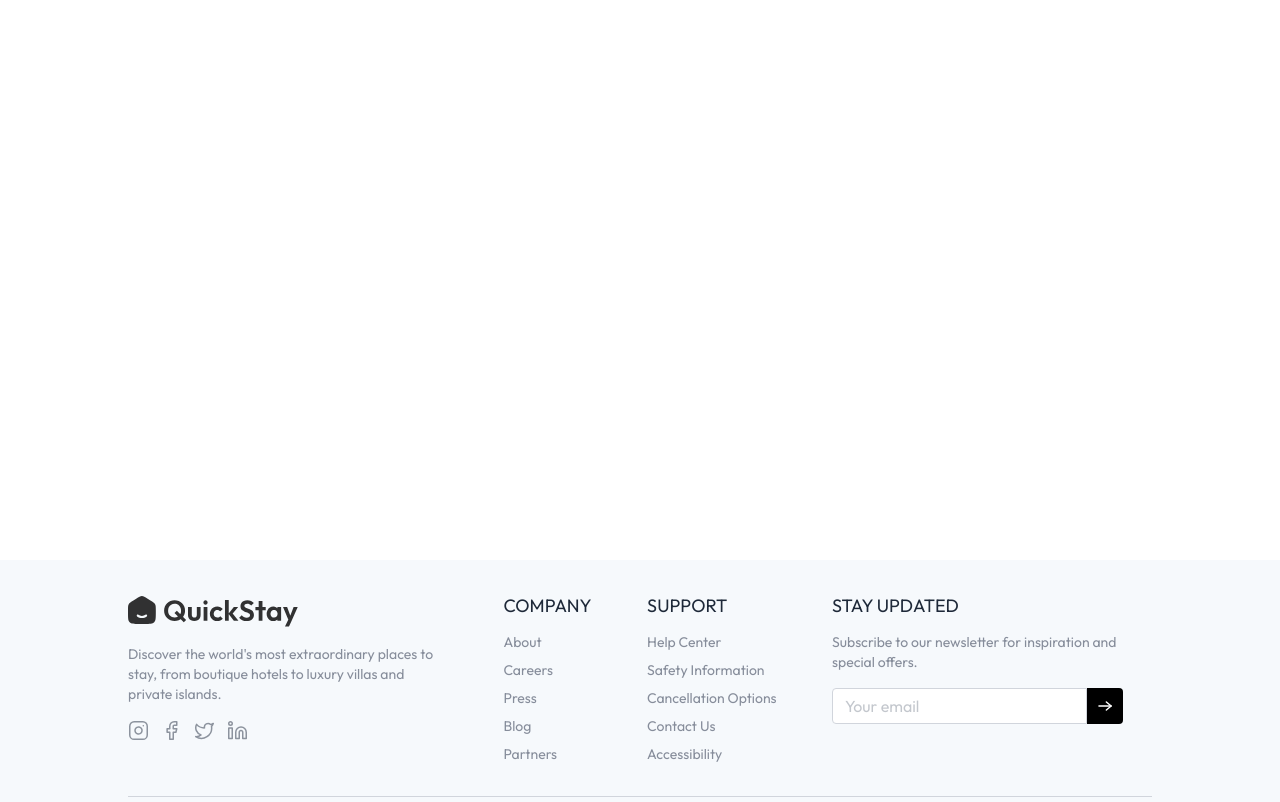
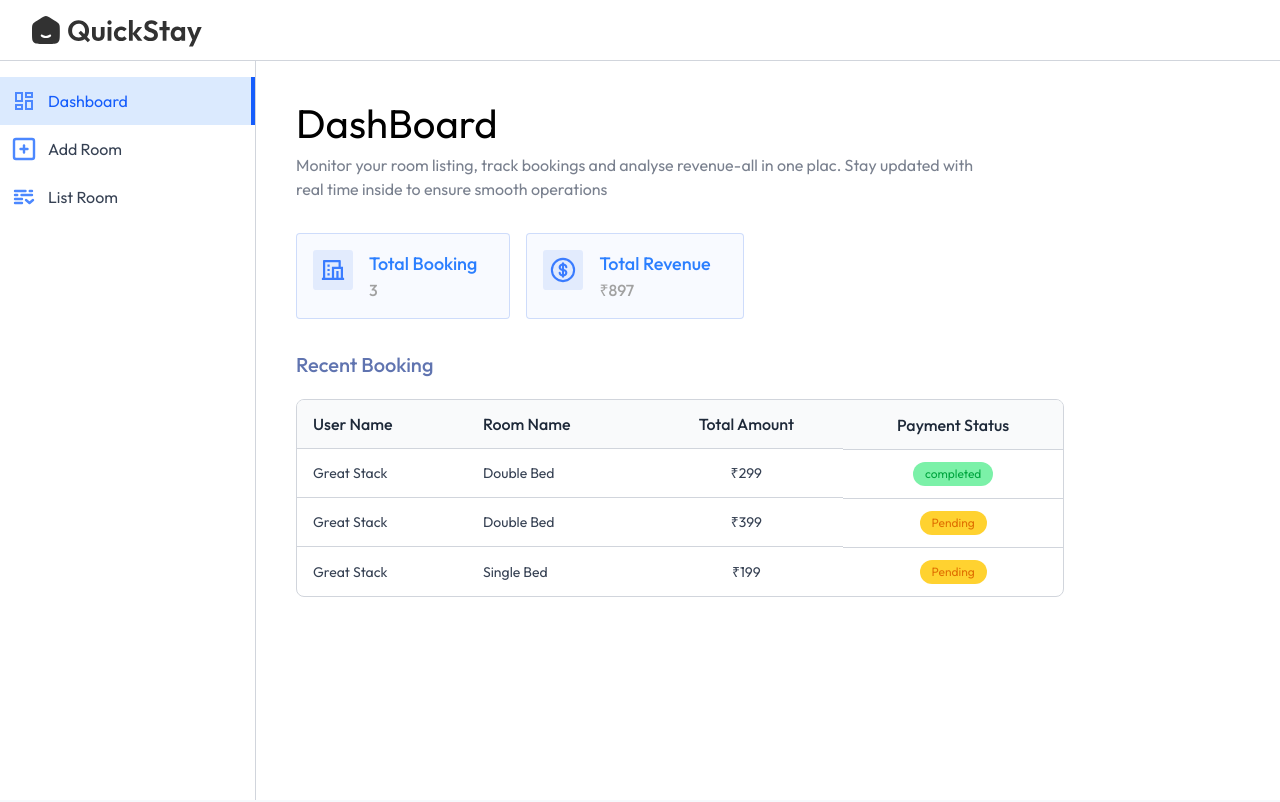
Before and after one commit to PriteshBhuravane/Hotel_Booking_App, a React (Vite) app in the folder client/: page /owner in a window 1280 px wide. Shown: the top 802 px of the page. Built offline with nearby package versions, Linux system fonts and the light colour scheme; a web font is replaced by a local one.

Commit message:
dashBoard is done

```diff
--- a/client/src/App.jsx
+++ b/client/src/App.jsx
@@ -7,6 +7,10 @@ import AllRooms from './pages/AllRooms'
 import RoomDetails from './pages/RoomDetails'
 import MyBooking from './pages/MyBooking'
 import HotelReg from './componenets/HotelReg'
+import Layout from './pages/hotelOwner/Layout'
+import Dashboard from './pages/hotelOwner/Dashboard'
+import AddRoom from './pages/hotelOwner/AddRoom'
+import ListRoom from './pages/hotelOwner/ListRoom'
 
 const App = () => {
 
@@ -21,6 +25,11 @@ const App = () => {
           <Route path='/rooms' element={<AllRooms/>}/>
           <Route path='/rooms/:id' element={<RoomDetails/>}/>
           <Route path='/my-bookings' element={<MyBooking/>}/>
+          <Route path='/owner' element={<Layout/>}>
+              <Route index element={<Dashboard/>}/>
+              <Route path='add-room' element={<AddRoom/>}/>
+              <Route path='list-room' element={<ListRoom/>}/>
+          </Route>
         </Routes>
       </div>
       <Footer/>
--- /dev/null
+++ b/client/src/componenets/hotelOwner/Navbar.jsx
@@ -0,0 +1,17 @@
+import React from 'react'
+import { Link } from 'react-router-dom';
+import { assets } from '../../assets/assets';
+import { UserButton } from '@clerk/clerk-react';
+
+const Navbar = () => {
+  return (
+    <div className=' flex items-center justify-between px-4 md:px-8 border-b border-gray-300 py-3 bg-white transition-all duration-300'>
+        <Link to="/">
+            <img src={assets.logo} alt="" className='h-9 invert opacity-80' />
+        </Link>
+        <UserButton/>
+    </div>
+  )
+}
+
+export default Navbar
--- /dev/null
+++ b/client/src/componenets/hotelOwner/Sidebar.jsx
@@ -0,0 +1,32 @@
+import React from 'react'
+import { assets } from '../../assets/assets'
+import { NavLink } from 'react-router-dom'
+
+export const Sidebar = () => {
+
+    const sidearLinks=[
+        {name:"Dashboard", path:"/owner" , icon:assets.dashboardIcon},
+        {name:"Add Room", path:"/owner/add-room", icon:assets.addIcon},
+        {name:"List Room", path:"/owner/list-room", icon:assets.listIcon}
+    ]
+  return (
+    <div className='md:w-64 w-16 border-r h-full text-base border-gray-300 pt-4 flex flex-col transition-all duration-300'>
+        {sidearLinks.map((item, index) => (
+            <NavLink to={item.path} key={index} end='/owner'
+            className={({ isActive }) =>
+                `flex items-center gap-3 px-4 py-3 md:px-3 transition-all relative ${
+                  isActive
+                    ? 'bg-blue-100 text-blue-600 after:absolute after:top-0 after:right-0 after:h-full after:w-1 after:bg-blue-600'
+                    : 'hover:bg-gray-100 text-gray-700'
+                }`
+              }
+            >
+               <img src={item.icon} alt={item.name} className='min-h-6 min-w-6'/>
+               <p className=' hidden md:block text-center'>{item.name}</p>
+
+
+            </NavLink>
+        ))}
+    </div>
+  )
+}
--- /dev/null
+++ b/client/src/pages/hotelOwner/AddRoom.jsx
@@ -0,0 +1,9 @@
+import React from 'react'
+
+const AddRoom = () => {
+  return (
+    <div>AddRoom</div>
+  )
+}
+
+export default AddRoom
--- /dev/null
+++ b/client/src/pages/hotelOwner/Dashboard.jsx
@@ -0,0 +1,76 @@
+import React, { useState } from 'react'
+import Title from '../../componenets/Title'
+import { assets, dashboardDummyData } from '../../assets/assets'
+
+const Dashboard = () => {
+
+    const [dashboardData, setDashboardData] = useState(dashboardDummyData)
+  return (
+    <div>
+        <Title title="DashBoard" font='outfit' align='left' subtitle='Monitor your room listing, track bookings and analyse revenue-all in one plac. Stay updated with real time inside to ensure smooth operations'/>
+
+        <div className='flex gap-4 my-8'>
+
+            {/* total bookings */}
+            <div className='bg-primary/3  border border-primary/20 rounded flex p-4 pr-8'>
+                <img src={assets.totalBookingIcon} alt="" className="max-sm:hidden h-10"/>
+                <div className=' flex flex-col font-medium sm:ml-4'>
+                    <p className=' text-blue-500 text-lg'>Total Booking</p>
+                    <p className=' text-neutral-400 text-base'>{dashboardData.totalBookings}</p>
+                </div>
+
+            </div>
+
+            {/* total revenue */}
+            <div className='bg-primary/3  border border-primary/20 rounded flex p-4 pr-8'>
+                <img src={assets.totalRevenueIcon} alt="" className="max-sm:hidden h-10"/>
+                <div className=' flex flex-col font-medium sm:ml-4'>
+                    <p className=' text-blue-500 text-lg'>Total Revenue</p>
+                    <p className=' text-neutral-400 text-base'>₹{dashboardData.totalRevenue}</p>
+                </div>
+
+            </div>
+
+        </div>
+        {/* Recent Bookings */}
+        <h2 className='text-xl text-blue-900/70 font-medium mb-5'>Recent Booking</h2>
+        <div className=' w-full max-w-3xl text-left border border-gray-300 rounded-lg overflow-y-scroll max-h-80'>
+            <table className='w-full '>
+                <thead className='bg-gray-50'>
+                    <tr>
+                        <th className='py-3 px-4 font-medium text-gray-800'>User Name</th>
+                        <th className='py-3 px-4 font-medium text-gray-800 max-sm:hidden'>Room Name</th>
+                        <th className='py-3 px-4 font-medium text-gray-800 text-center'>Total Amount </th>
+                        <th className='py-3 px-4 font-medium text-gray-800 text-center'>Payment Status</th>
+                    </tr>
+                </thead>
+                <tbody className='text-sm'>
+                    {dashboardData.bookings.map((item, index) => (
+                        <tr key={index} >
+                            <td className='py-3 px-4 text-gray-700 border-t border-gray-300'>
+                                {item.user.username}
+                            </td>
+
+                            <td className='py-3 px-4 text-gray-700 border-t border-gray-300 max-sm:hidden'>
+                                {item.room.roomType}
+                            </td>
+
+                            <td className='py-3 px-4 text-gray-700 border-t border-gray-300 text-center'>
+                            ₹{item.totalPrice}
+                            </td>
+
+                            <td className='py-3 px-4 border-t border-gray-300 flex text-center'>
+                                <button className={`py-1 px-3 text-xs rounded-full mx-auto ${item.isPaid ? 'bg-green-300 text-green-600': 'bg-amber-300 text-amber-600'}`}>{item.isPaid ? 'completed': 'Pending'}</button>
+                            </td>
+
+                        </tr>
+                    ))}
+
+                </tbody>
+            </table>
+        </div>
+    </div>
+  )
+}
+
+export default Dashboard
--- /dev/null
+++ b/client/src/pages/hotelOwner/Layout.jsx
@@ -0,0 +1,22 @@
+import React from 'react'
+import Navbar from '../../componenets/hotelOwner/Navbar'
+import { Sidebar } from '../../componenets/hotelOwner/Sidebar'
+import { Outlet } from 'react-router-dom'
+
+const Layout = () => {
+  return (
+    <div className=' flex flex-col h-screen'>
+        <Navbar/>
+        <div className='flex h-full'>
+            <Sidebar/>
+            <div className='flex-1 p-4 pt-10 md:px-10 h-full'>
+                <Outlet>
+
+                </Outlet>
+            </div>
+        </div>
+    </div>
+  )
+}
+
+export default Layout
--- /dev/null
+++ b/client/src/pages/hotelOwner/ListRoom.jsx
@@ -0,0 +1,9 @@
+import React from 'react'
+
+const ListRoom = () => {
+  return (
+    <div>ListRoom</div>
+  )
+}
+
+export default ListRoom
```
